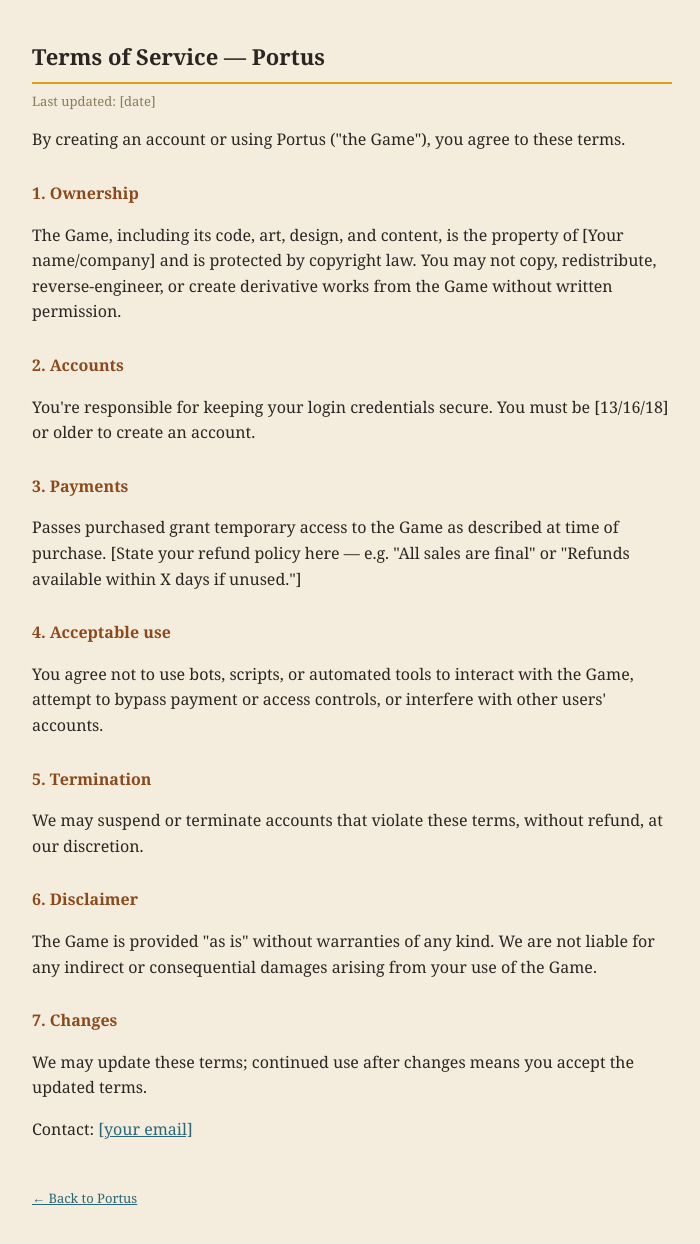
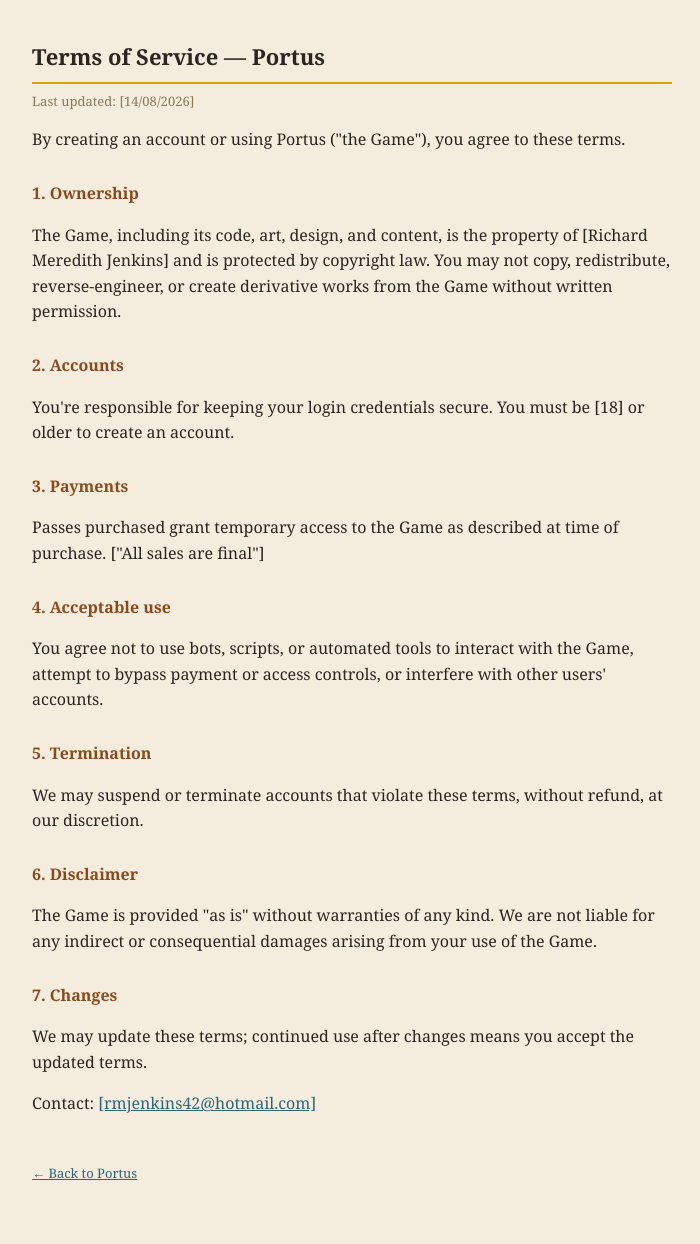
Before and after one commit to Idreamofthought/idreamofthought.github.io, a website: page terms.html in a window 1280 px wide. Shown: the whole page, without its empty margins (288-988 px from the left). Drawn offline with Linux system fonts and the light colour scheme.

Commit message:
Update terms of service with specific details

```diff
--- a/terms.html
+++ b/terms.html
@@ -15,18 +15,18 @@
 </head>
 <body>
 <h1>Terms of Service — Portus</h1>
-<p class="updated">Last updated: [date]</p>
+<p class="updated">Last updated: [14/08/2026]</p>
 
 <p>By creating an account or using Portus ("the Game"), you agree to these terms.</p>
 
 <h2>1. Ownership</h2>
-<p>The Game, including its code, art, design, and content, is the property of [Your name/company] and is protected by copyright law. You may not copy, redistribute, reverse-engineer, or create derivative works from the Game without written permission.</p>
+<p>The Game, including its code, art, design, and content, is the property of [Richard Meredith Jenkins] and is protected by copyright law. You may not copy, redistribute, reverse-engineer, or create derivative works from the Game without written permission.</p>
 
 <h2>2. Accounts</h2>
-<p>You're responsible for keeping your login credentials secure. You must be [13/16/18] or older to create an account.</p>
+<p>You're responsible for keeping your login credentials secure. You must be [18] or older to create an account.</p>
 
 <h2>3. Payments</h2>
-<p>Passes purchased grant temporary access to the Game as described at time of purchase. [State your refund policy here — e.g. "All sales are final" or "Refunds available within X days if unused."]</p>
+<p>Passes purchased grant temporary access to the Game as described at time of purchase.  ["All sales are final"]</p>
 
 <h2>4. Acceptable use</h2>
 <p>You agree not to use bots, scripts, or automated tools to interact with the Game, attempt to bypass payment or access controls, or interfere with other users' accounts.</p>
@@ -40,7 +40,7 @@
 <h2>7. Changes</h2>
 <p>We may update these terms; continued use after changes means you accept the updated terms.</p>
 
-<p>Contact: <a href="mailto:[your email]">[your email]</a></p>
+<p>Contact: <a href="mailto:[rmjenkins42@hotmail.com]">[rmjenkins42@hotmail.com]</a></p>
 
 <a class="back" href="/">← Back to Portus</a>
 </body>
```
